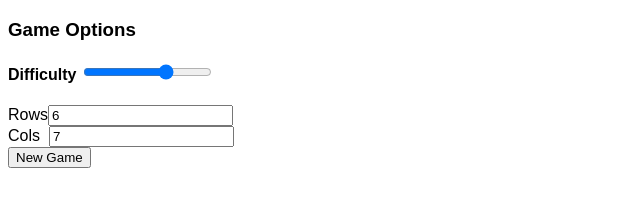
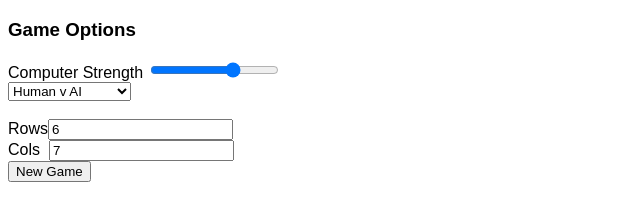
Before and after one commit to RoryCrispin/Connect4RESTful, a plain HTML site: page static-files/index.html in a window 1280 px wide. Shown: the part 61-282 px from the top of the page, without its empty margins (0-640 px from the left). Drawn offline with nearby package versions, Linux system fonts and the light colour scheme; no server answers.

Commit message:
added human v human option

```diff
--- a/static-files/game.js
+++ b/static-files/game.js
@@ -1,9 +1,13 @@
 // Change this to your host location
-var apiLocation = "http://localhost:8081"
+var apiLocation = "http://localhost:8081";
 
 // Declare the initial globals
 var gameState;
 var calculatingMove = false;
+var aiEnabled = true;
+
+
+
 
 $(document).ready(function(){
     newGame();
@@ -64,7 +68,7 @@ function makeMove(x, aiMove){
             // We a request for the players move first then for the subsequent ai move so that we can give the user
             // instant visual feedback of their move while the computer calculates a response.
             setTimeout(function() { // Introduce a timeout delay so the DOM will update before runnning the second request.
-                if (!aiMove && gameState.winner === 'B' && gameState.errorCode===0) makeMove(0, true);
+                if (!aiMove && gameState.winner === 'B' && gameState.errorCode===0 && aiEnabled) makeMove(0, true);
             }, 1);
         },
         error: function () {
@@ -72,6 +76,8 @@ function makeMove(x, aiMove){
         }
     });
 }
+
+
 
 
 function handleResponse(response, aiMove){
@@ -102,3 +108,15 @@ function handleResponse(response, aiMove){
 function sliderChanged(v){
     gameState.difficulty = parseInt(v);
 }
+
+
+function aiDropdownChanged(v){
+    switch (v) {
+        case "ai":
+            aiEnabled = true;
+            break;
+        case "human":
+            aiEnabled = false;
+            break;
+    }
+}
--- a/static-files/index.html
+++ b/static-files/index.html
@@ -16,14 +16,25 @@
     <h3> Game Options</h3>
 
     <div id="controls">
-        <h4> Difficulty <input id="difficultySlider" onchange="sliderChanged(this.value)" type="range" min=2 max=5 step=1 value="4"/> </h4>
+
+         Computer Strength <input id="difficultySlider" onchange="sliderChanged(this.value)" type="range" min=2 max=5 step=1 value="4"/>
+
+        <br>
+        <select name="playerConfig" onchange="aiDropdownChanged(this.value)">
+            <option value="ai">Human v AI</option>
+            <option value="human">Human v Human</option>
+        </select>
+        <br><br>
 
         <label for="RowCountInput">Rows</label><input id="RowCountInput" value="6" type="number"/>
         <br>
         <label for="ColCountInput">Cols &nbsp</label><input id="ColCountInput" value="7" type="number"/>
         <br>
 
+
+
         <button type="button" onclick="newGame()">New Game</button>
+
     </div>
 
 
```
